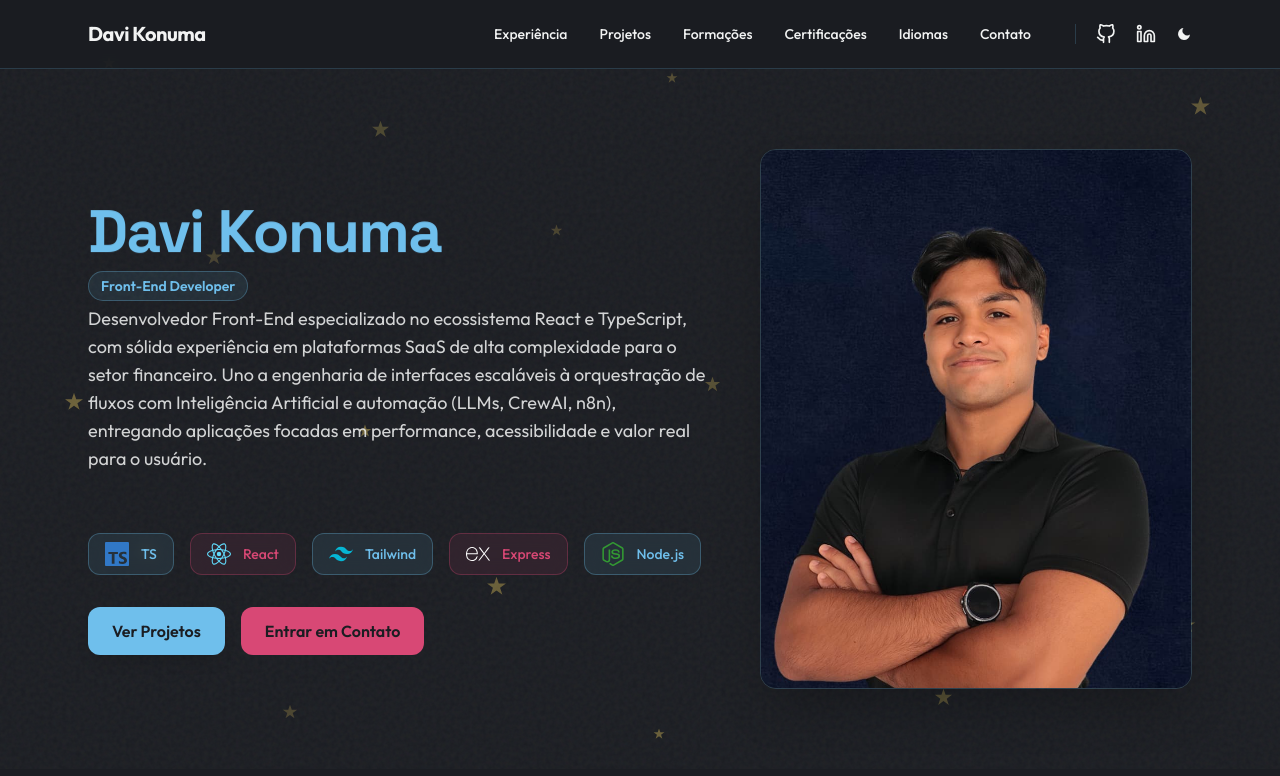
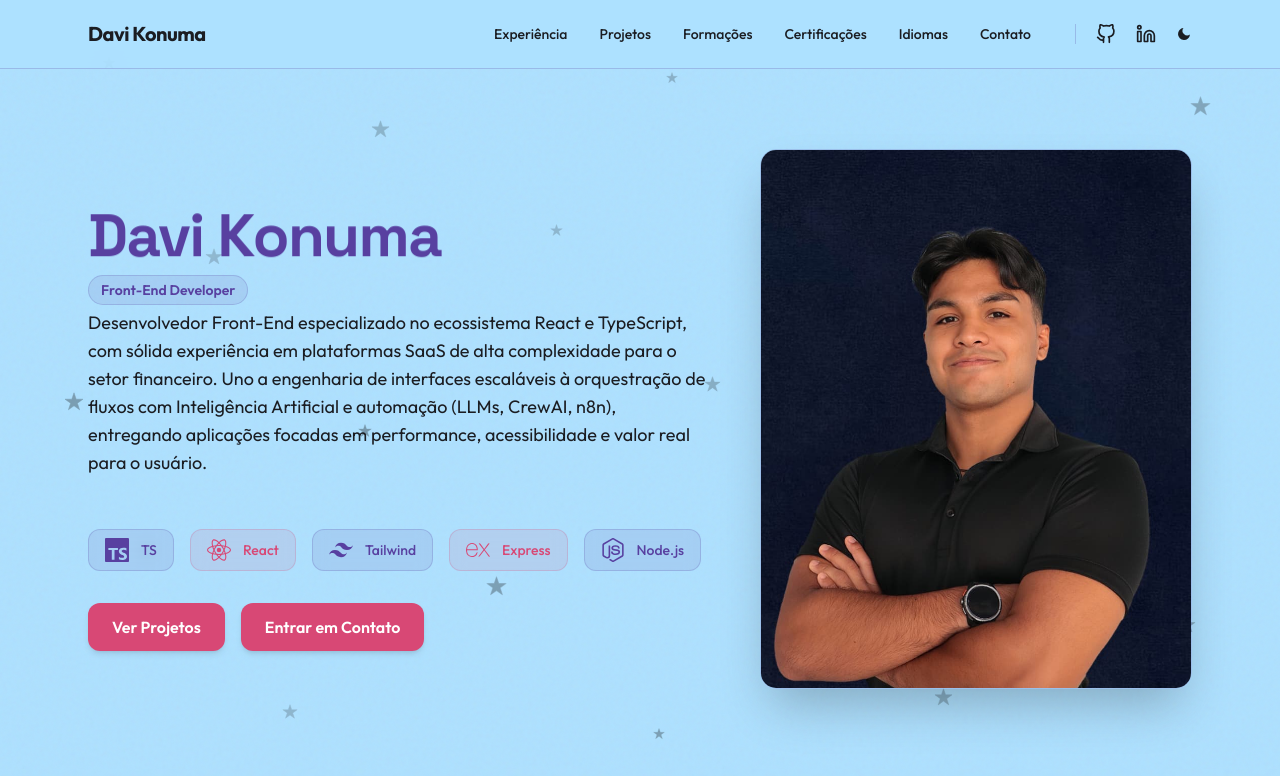
Before and after one commit to DaviRKL/portfolio, a Next.js app: page / in a window 1280 px wide. Shown: the top 776 px of the page. Built offline with nearby package versions, Linux system fonts and the light colour scheme.

Commit message:
refactor: update component styles and improve color variables for better accessibility

```diff
--- a/components/Education.tsx
+++ b/components/Education.tsx
@@ -38,7 +38,7 @@ export default function Education() {
     >
       <h2
         id="education-heading"
-        className="mb-4 font-heading text-3xl font-extrabold text-primary"
+        className="mb-4 font-heading text-3xl font-extrabold text-text-main"
       >
         Formações
       </h2>
@@ -47,7 +47,7 @@ export default function Education() {
         {education.map((e) => (
           <article
             key={e.institution}
-            className="rounded-xl border border-primary/20 bg-bg-card p-6 text-center shadow-lg transition-colors hover:border-secondary/40"
+            className="rounded-xl border border-primary/20 bg-white p-6 text-center shadow-[0_4px_20px_rgba(82,89,173,0.05)] transition-colors hover:border-secondary/40 dark:bg-bg-card dark:shadow-lg"
           >
             <header className="flex flex-col items-center gap-4">
               {logoFor(e.institution) && (
@@ -63,13 +63,13 @@ export default function Education() {
               )}
 
               <div>
-                <h3 className="font-heading text-xl font-semibold text-text-main">
+                <h3 className="font-heading text-xl font-semibold text-text-main dark:text-text-on-card">
                   {e.degree}
                 </h3>
-                <p className="mt-1 text-sm text-text-muted">
+                <p className="mt-1 text-sm text-text-main dark:text-text-on-card">
                   {e.institution}
                 </p>
-                <p className="mt-2 text-sm italic text-text-muted">
+                <p className="mt-2 text-sm italic text-text-main dark:text-text-on-card">
                   {e.period}
                 </p>
               </div>
--- a/components/GlobalFloatingStars.tsx
+++ b/components/GlobalFloatingStars.tsx
@@ -37,19 +37,19 @@ export default function GlobalFloatingStars() {
         <motion.svg
           key={`${star.top}-${star.left}`}
           viewBox="0 0 100 100"
-          fill="currentColor"
-          className="absolute text-accent-gold"
+          fill="var(--color-star-fill)"
+          className="absolute"
           style={{
             top: star.top,
             left: star.left,
             width: star.size,
             height: star.size,
           }}
-          initial={{ opacity: 0.3 }}
+          initial={{ opacity: 0.25 }}
           animate={
             prefersReducedMotion
-              ? { opacity: 0.3 }
-              : { opacity: [0.2, 0.4, 0.2] }
+              ? { opacity: 0.25 }
+              : { opacity: [0.18, 0.32, 0.18] }
           }
           transition={{
             duration: 3.5 + (index % 5) * 0.6,
@@ -58,7 +58,13 @@ export default function GlobalFloatingStars() {
             ease: "easeInOut",
           }}
         >
-          <path d="M50 4 61 36 95 36 67 56 78 89 50 69 22 89 33 56 5 36 39 36Z" />
+          <path
+            d="M50 4 61 36 95 36 67 56 78 89 50 69 22 89 33 56 5 36 39 36Z"
+            stroke="#000"
+            strokeOpacity="0.5"
+            strokeWidth="5"
+            strokeLinejoin="round"
+          />
         </motion.svg>
       ))}
     </div>
--- a/components/Hero.tsx
+++ b/components/Hero.tsx
@@ -129,7 +129,7 @@ export default function Hero() {
   }, [])
 
   return (
-    <section className="hero-noise relative isolate flex min-h-[75vh] items-center overflow-hidden">
+    <section className="relative isolate flex min-h-[75vh] items-center overflow-hidden">
       <motion.div
         className="relative z-10 mx-auto grid w-full max-w-6xl grid-cols-1 items-center gap-12 px-6 py-20 text-left lg:grid-cols-12"
         initial="hidden"
@@ -158,7 +158,7 @@ export default function Hero() {
           <motion.div
             variants={{ hidden: { opacity: 0, y: 20 }, show: { opacity: 1, y: 0 } }}
             transition={{ duration: 0.65, ease: 'easeOut' }}
-            className="mt-6 inline-flex items-center rounded-full border border-primary/30 bg-primary/10 px-3 py-1 text-sm font-semibold text-primary"
+            className="mt-6 inline-flex items-center rounded-full border border-primary/20 bg-primary/10 px-3 py-1 text-sm font-semibold text-primary"
             style={{ willChange: 'transform' }}
           >
             Front-End Developer
@@ -168,7 +168,7 @@ export default function Hero() {
             ref={titleRef}
             variants={{ hidden: { opacity: 0, y: 20 }, show: { opacity: 1, y: 0 } }}
             transition={{ duration: 0.65, ease: 'easeOut' }}
-            className="mt-6 max-w-2xl text-base text-text-main/85 md:text-lg"
+            className="mt-6 max-w-2xl text-base text-text-on-bg md:text-lg"
             style={{ willChange: 'transform, opacity' }}
           >
             Desenvolvedor Front-End especializado no ecossistema React e TypeScript, com sólida experiência em plataformas SaaS de alta complexidade para o setor financeiro. Uno a engenharia de interfaces escaláveis à orquestração de fluxos com Inteligência Artificial e automação (LLMs, CrewAI, n8n), entregando aplicações focadas em performance, acessibilidade e valor real para o usuário.
@@ -177,7 +177,7 @@ export default function Hero() {
           <motion.div
             variants={{ hidden: { opacity: 0, y: 20 }, show: { opacity: 1, y: 0 } }}
             transition={{ duration: 0.65, ease: 'easeOut' }}
-            className="mt-10"
+            className="mt-6"
           >
             <TechStack />
           </motion.div>
@@ -195,7 +195,7 @@ export default function Hero() {
               onFocus={handleMagnetLeave}
               whileTap={{ scale: 0.98 }}
               style={{ x: springX, y: springY, willChange: 'transform' }}
-              className="inline-flex items-center gap-2 rounded-xl bg-primary px-6 py-3 font-semibold text-bg-main shadow-lg transition-all hover:brightness-110"
+              className="inline-flex items-center gap-2 rounded-xl bg-secondary px-6 py-3 font-semibold text-white shadow-md transition-all duration-300 hover:-translate-y-1 hover:shadow-[0_10px_20px_rgba(216,72,117,0.2)]"
               aria-label="Ver projetos"
             >
               Ver Projetos
@@ -205,7 +205,7 @@ export default function Hero() {
               whileHover={{ scale: 1.03 }}
               whileTap={{ scale: 0.98 }}
               href="#contacts"
-              className="inline-flex items-center gap-2 rounded-xl bg-secondary px-6 py-3 font-semibold text-bg-main transition-all hover:brightness-110"
+              className="inline-flex items-center gap-2 rounded-xl bg-secondary px-6 py-3 font-semibold text-white shadow-md transition-all duration-300 hover:-translate-y-1 hover:shadow-[0_10px_20px_rgba(216,72,117,0.2)]"
               aria-label="Contato por e-mail"
             >
               Entrar em Contato
--- a/components/SectionReveal.tsx
+++ b/components/SectionReveal.tsx
@@ -8,8 +8,8 @@ export default function SectionReveal({
   className?: string
 }) {
   return (
-    <div className={`relative z-10 w-full overflow-x-clip ${className}`}>
-      <div className="relative">
+    <div className={`hero-noise relative isolate z-10 w-full overflow-x-clip ${className}`}>
+      <div className="relative z-10">
         {children}
       </div>
     </div>
--- a/components/Showcase.tsx
+++ b/components/Showcase.tsx
@@ -18,8 +18,8 @@ export default function Showcase() {
   return (
     <section id="projects" aria-label="Projetos" className="w-full max-w-6xl mx-auto px-3 sm:px-6 py-10 sm:py-20">
       <header className="mb-6 sm:mb-8 text-center">
-        <h2 className="font-heading text-3xl font-extrabold text-primary">Showcase de Projetos</h2>
-        <p className="mt-2 text-text-main/80">Projetos selecionados com foco em performance e usabilidade.</p>
+        <h2 className="font-heading text-3xl font-extrabold text-text-main">Showcase de Projetos</h2>
+        <p className="mt-2 text-text-main">Projetos selecionados com foco em performance e usabilidade.</p>
       </header>
 
       <motion.div
--- a/components/TechStack.tsx
+++ b/components/TechStack.tsx
@@ -15,32 +15,32 @@ const techs = [
   {
     id: "ts",
     label: "TS",
-    icon: <SiTypescript className="text-[#3178C6]" />,
-    color: "border-primary/30 bg-primary/10 text-primary hover:border-primary/60",
+    icon: <SiTypescript />,
+    color: "border-primary/20 bg-primary/10 text-primary hover:border-primary/60",
   },
   {
     id: "react",
     label: "React",
-    icon: <SiReact className="text-[#61DAFB]" />,
-    color: "border-secondary/30 bg-secondary/10 text-secondary hover:border-secondary/60",
+    icon: <SiReact />,
+    color: "border-secondary/20 bg-secondary/10 text-secondary hover:border-secondary/60",
   },
   {
     id: "tailwind",
     label: "Tailwind",
-    icon: <SiTailwindcss className="text-[#06B6D4]" />,
-    color: "border-primary/30 bg-primary/10 text-primary hover:border-primary/60",
+    icon: <SiTailwindcss />,
+    color: "border-primary/20 bg-primary/10 text-primary hover:border-primary/60",
   },
   {
     id: "express",
     label: "Express",
-    icon: <SiExpress className="dark:text-white text-black" />,
-    color: "border-secondary/30 bg-secondary/10 text-secondary hover:border-secondary/60",
+    icon: <SiExpress />,
+    color: "border-secondary/20 bg-secondary/10 text-secondary hover:border-secondary/60",
   },
   {
     id: "node",
     label: "Node.js",
-    icon: <SiNodedotjs className="text-[#339933]" />,
-    color: "border-primary/30 bg-primary/10 text-primary hover:border-primary/60",
+    icon: <SiNodedotjs />,
+    color: "border-primary/20 bg-primary/10 text-primary hover:border-primary/60",
   },
 ];
 
--- a/styles/globals.css
+++ b/styles/globals.css
@@ -3,13 +3,16 @@
 @custom-variant dark (&:where(.dark, .dark *));
 
 @theme {
-  --color-bg-main: #1B1D22;
-  --color-bg-card: #2A2C35;
-  --color-text-main: #F2F3F3;
+  --color-bg-main: #AEE1FF;
+  --color-bg-card: #1B1D22;
+  --color-text-main: #1B1D22;
+  --color-text-on-bg: #1B1D22;
+  --color-text-on-card: #F2F3F3;
   --color-text-muted: #A0A1A7;
-  --color-primary: #6FBFEC;
+  --color-primary: #5840A0;
   --color-secondary: #D84875;
   --color-accent-gold: #F3D361;
+  --color-star-fill: #FFACE4;
 }
 
 @theme inline {
@@ -28,16 +31,16 @@
 :root {
   color-scheme: dark;
   --bg-primary: var(--color-bg-main);
-  --bg-rgb: 27, 29, 34;
+  --bg-rgb: 174, 225, 255;
   --surface: var(--color-bg-card);
-  --surface-rgb: 42, 44, 53;
+  --surface-rgb: 27, 29, 34;
   --accent: var(--color-primary);
-  --text-main: var(--color-text-main);
-  --text-rgb: 242, 243, 243;
+  --text-main: var(--color-text-on-bg);
+  --text-rgb: 27, 29, 34;
   --transformative-teal: var(--color-primary);
-  --border-color: rgb(111 191 236 / 20%);
-  --hover-accent: rgb(111 191 236 / 10%);
-  --badge-legend-color: var(--color-text-main);
+  --border-color: rgb(88 64 160 / 24%);
+  --hover-accent: rgb(88 64 160 / 10%);
+  --badge-legend-color: var(--color-text-on-card);
   --badge-legend-muted: var(--color-text-muted);
 }
 
@@ -46,6 +49,9 @@
   --color-bg-main: #F2F3F3;
   --color-bg-card: #FFFFFF;
   --color-text-main: #404146;
+  --color-text-on-bg: #404146;
+  --color-text-on-card: #404146;
+  --color-star-fill: #AEE1FF;
   --color-text-muted: #676870;
   --color-primary: #5259AD;
   --color-secondary: #D84875;
@@ -54,7 +60,7 @@
   --surface-rgb: 255, 255, 255;
   --border-color: rgb(82 89 173 / 20%);
   --hover-accent: rgb(82 89 173 / 10%);
-  --badge-legend-color: var(--color-text-main);
+  --badge-legend-color: var(--color-text-on-card);
   --badge-legend-muted: var(--color-text-muted);
 }
 
@@ -67,7 +73,6 @@ html, body, #__next {
 
 h2,
 h3 {
-  color: var(--text-main);
   font-family: var(--font-space-grotesk), sans-serif;
 }
 
```
Also changed, not shown: components/Certifications.tsx (+8 -8 lines), components/Contact.tsx (+7 -7 lines), components/Experience.tsx (+12 -16 lines), components/Languages.tsx (+5 -5 lines), components/ProjectCard.tsx (+17 -17 lines).
